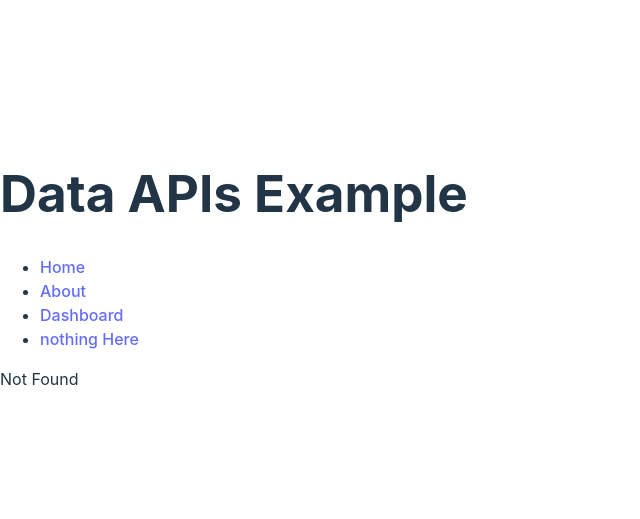
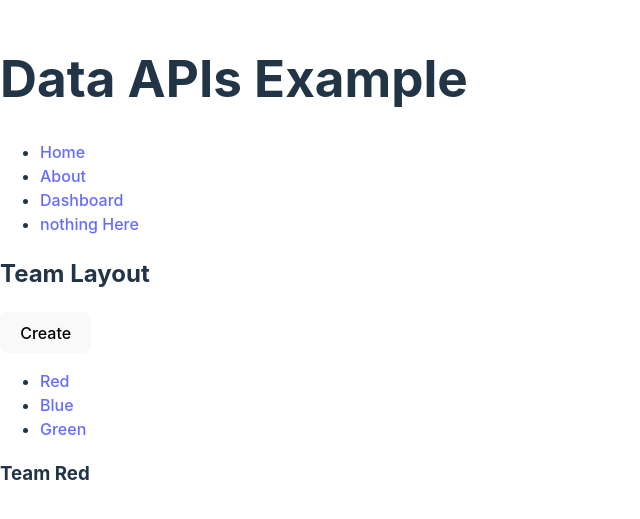
Before and after one commit to brom5033/react-router-dom, a React (Vite) app in the folder react-router-data-apis/: page /team/1 in a window 1280 px wide. Before the commit this address had no page. Shown: the part 139-658 px from the top of the page, without its empty margins (0-640 px from the left). Built offline with nearby package versions, Linux system fonts and the light colour scheme.

Commit message:
feat(data apis , routes): add team teamlayout, add useloaderdata

```diff
--- a/react-router-data-apis/src/main.jsx
+++ b/react-router-data-apis/src/main.jsx
@@ -3,7 +3,51 @@ import ReactDOM from "react-dom/client";
 import "./index.css";
 import { RouterProvider, createBrowserRouter } from "react-router-dom";
 import Layout from "./routes/Layout";
-import Home, {loader as homeLoader} from "./routes/Home";
+import Home, { loader as homeLoader } from "./routes/Home";
+import TeamLayout from "./routes/TeamLayout";
+import Team from "./routes/Team";
+
+const teams = [
+  { id: "1", name: "Red" },
+  { id: "2", name: "Blue" },
+  { id: "3", name: "Green" },
+];
+
+async function teamsLoader() {
+  await new Promise((resolve) => setTimeout(resolve, 200));
+
+  return {
+    teams,
+  };
+}
+
+const teamsAction = ({ request }) => {
+  console.log(request);
+
+  switch (request.method) {
+    case "POST": {
+      const team = {
+        id: `${teams.length + 1}`,
+        name: `Team ${teams.length + 1}`,
+      };
+      teams.push(team);
+      return team;
+    }
+    default: {
+      throw new Response("", { status: 405 })
+    }
+  }
+};
+
+async function teamLoader({ params }) {
+  await new Promise((resolve) => setTimeout(resolve, 200));
+
+  const team = teams.find((team) => team.id === params.teamId);
+
+  return {
+    team,
+  };
+}
 
 const router = createBrowserRouter([
   {
@@ -13,10 +57,20 @@ const router = createBrowserRouter([
       { index: true, element: <Home />, loader: homeLoader },
       { path: "about", element: <>About</> },
       { path: "dashboard", element: <>DashBoard</> },
+      {
+        path: "team",
+        element: <TeamLayout />,
+        loader: teamsLoader,
+        action: teamsAction,
+        children: [
+          { index: true, element: <>Team Index</> },
+          { path: ":teamId", element: <Team />, loader: teamLoader },
+        ],
+      },
       { path: "*", element: <>Not Found</> },
-    ]
-  }
-])
+    ],
+  },
+]);
 
 ReactDOM.createRoot(document.getElementById("root")).render(
   <React.StrictMode>
--- /dev/null
+++ b/react-router-data-apis/src/routes/Team.jsx
@@ -0,0 +1,10 @@
+import { useLoaderData } from "react-router-dom";
+
+export default function Team() {
+  const data = useLoaderData();
+  return (
+    <div>
+      <h3>Team {data.team.name}</h3>
+    </div>
+  );
+}
--- /dev/null
+++ b/react-router-data-apis/src/routes/TeamLayout.jsx
@@ -0,0 +1,23 @@
+import { Link, useLoaderData, Outlet, Form } from "react-router-dom";
+
+export default function TeamLayout() {
+  const data = useLoaderData();
+  return (
+    <div>
+      <h2>Team Layout</h2>
+      <Form method="post">
+        <button type="submit">Create</button>
+      </Form>
+      <nav>
+        <ul>
+          {data.teams.map((team) => (
+            <li key={team.id}>
+              <Link to={`/team/${team.id}`}>{team.name}</Link>
+            </li>
+          ))}
+        </ul>
+      </nav>
+      <Outlet />
+    </div>
+  );
+}
```
